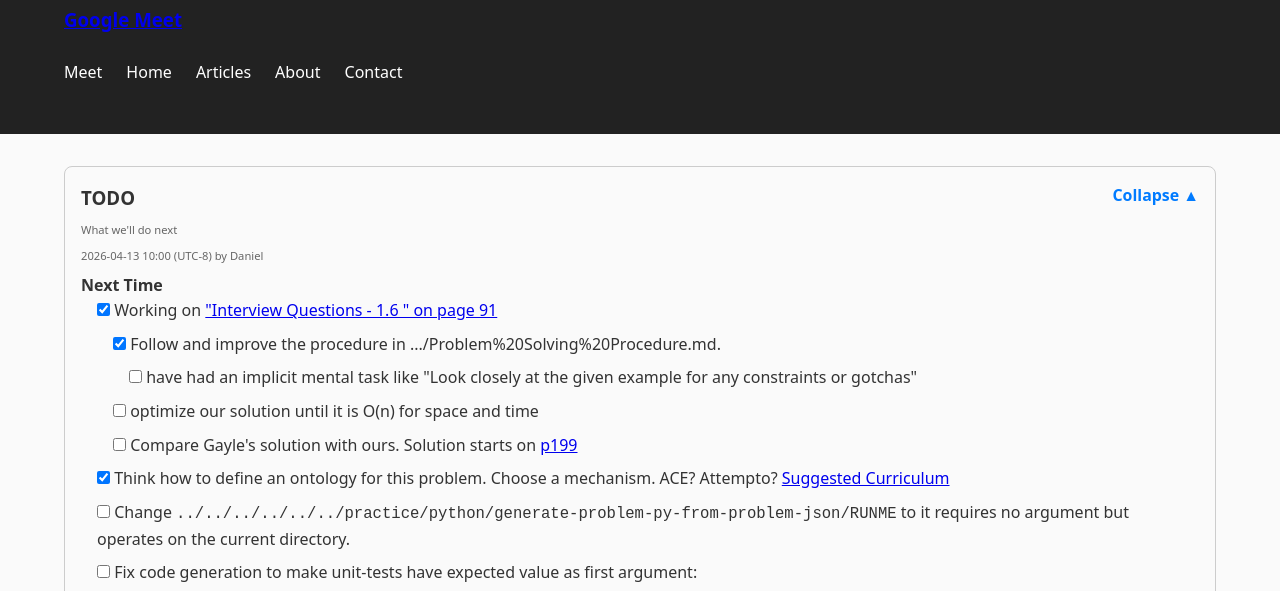
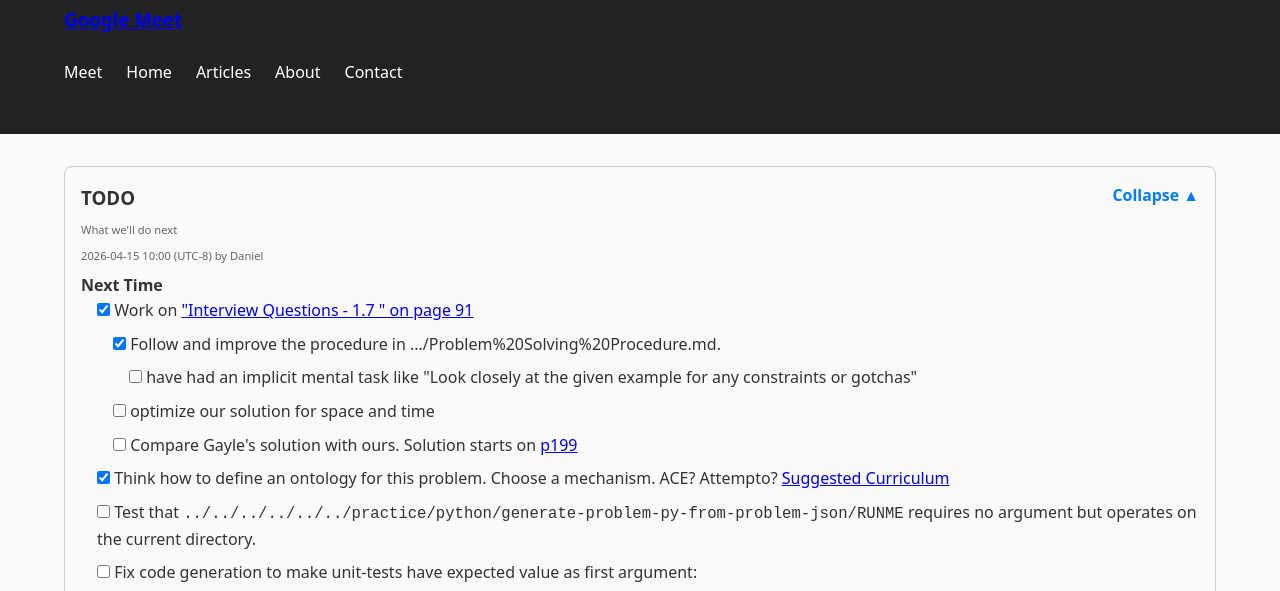
Before and after one commit to pflagerd/blog-bootstrap, a plain HTML site: page index.html in a window 1280 px wide. Shown: the part 136-727 px from the top of the page. Drawn offline with nearby package versions, Linux system fonts and the light colour scheme.

Commit message:
progress

```diff
--- a/index.html
+++ b/index.html
@@ -60,16 +60,16 @@
         <article class="post">
             <h3>TODO</h3>
             <p class="meta">What we'll do next</p>
-            <p class="meta">2026-04-13 10:00 (UTC-8) by Daniel</p>
+            <p class="meta">2026-04-15 10:00 (UTC-8) by Daniel</p>
             <h4>Next Time</h4>
 
-            <p style="margin-left: 1rem;"><label><input type="checkbox" checked> </label>Working on <a href="Cracking%20the%20Coding%20Interview%20189%20Programming%20Questions%20and%20Solutions.pdf#page=102" target="_blank">"Interview Questions - 1.6 " on page 91</a></p>
+            <p style="margin-left: 1rem;"><label><input type="checkbox" checked> </label>Work on <a href="Cracking%20the%20Coding%20Interview%20189%20Programming%20Questions%20and%20Solutions.pdf#page=102" target="_blank">"Interview Questions - 1.7 " on page 91</a></p>
             <p style="margin-left: 2rem;"><label><input type="checkbox" checked> </label>Follow and improve the procedure in .../Problem%20Solving%20Procedure.md.</p>
             <p style="margin-left: 3rem;"><label><input type="checkbox"> </label>have had an implicit mental task like "Look closely at the given example for any constraints or gotchas"</p>
-            <p style="margin-left: 2rem;"><label><input type="checkbox"> </label>optimize our solution until it is O(n) for space and time</p>
+            <p style="margin-left: 2rem;"><label><input type="checkbox"> </label>optimize our solution for space and time</p>
             <p style="margin-left: 2rem;"><label><input type="checkbox"> </label>Compare Gayle's solution with ours. Solution starts on <a href="Cracking%20the%20Coding%20Interview%20189%20Programming%20Questions%20and%20Solutions.pdf#page=212" target="_blank">p199</a></p>
             <p style="margin-left: 1rem;"><label><input type="checkbox" checked> </label>Think how to define an ontology for this problem.  Choose a mechanism.  ACE? Attempto? <a href="https://chatgpt.com/share/69d68c26-0dfc-83e8-aa2a-f9da073a587a" target="_blank">Suggested Curriculum</a></p>
-            <p style="margin-left: 1rem;"><label><input type="checkbox"> </label>Change <code>../../../../../../practice/python/generate-problem-py-from-problem-json/RUNME</code> to it requires no argument but operates on the current directory.</p>
+            <p style="margin-left: 1rem;"><label><input type="checkbox"> </label>Test that <code>../../../../../../practice/python/generate-problem-py-from-problem-json/RUNME</code> requires no argument but operates on the current directory.</p>
             <p style="margin-left: 1rem;"><label><input type="checkbox"> </label>Fix code generation to make unit-tests have expected value as first argument:
                 <pre style="margin-left: 2rem;"> class StringCompression(unittest.TestCase):
             def test_1(self):
```
